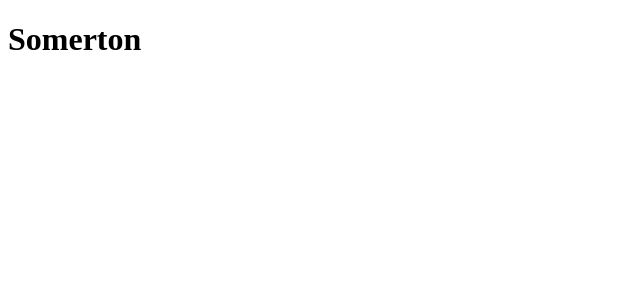
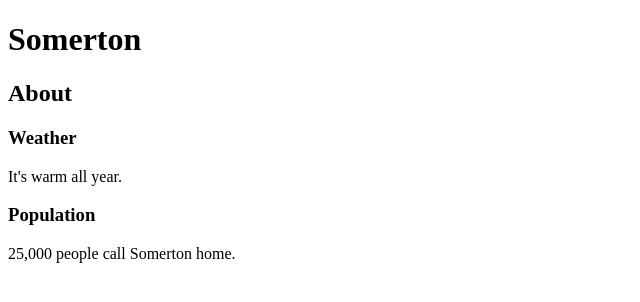
Before and after one commit to scotwash/SP25-I210, a plain HTML site: page homework2/outdex.html in a window 1280 px wide. Shown: the whole page, without its empty margins (0-640 px from the left). Drawn offline with Linux system fonts and the light colour scheme.

Commit message:
population

```diff
--- a/homework2/outdex.html
+++ b/homework2/outdex.html
@@ -5,8 +5,23 @@
     <meta name="viewport" content="width=device-width, initial-scale=1.0">
     <title>WEEK2</title>
 </head>
-<h1>Somerton</h1>
+
 <body>
-
+    <h1>Somerton</h1>
+    <section>
+        <h2>
+            About
+        </h2>
+    </section>
+    <section>
+        <h3>Weather</h3>
+        <p>It's warm all year.</p>
+    </section>
+    <section>
+        <h3>
+            Population
+        </h3>
+        <p>25,000 people call Somerton home.</p>
+    </section>
 </body>
 </html>
```
